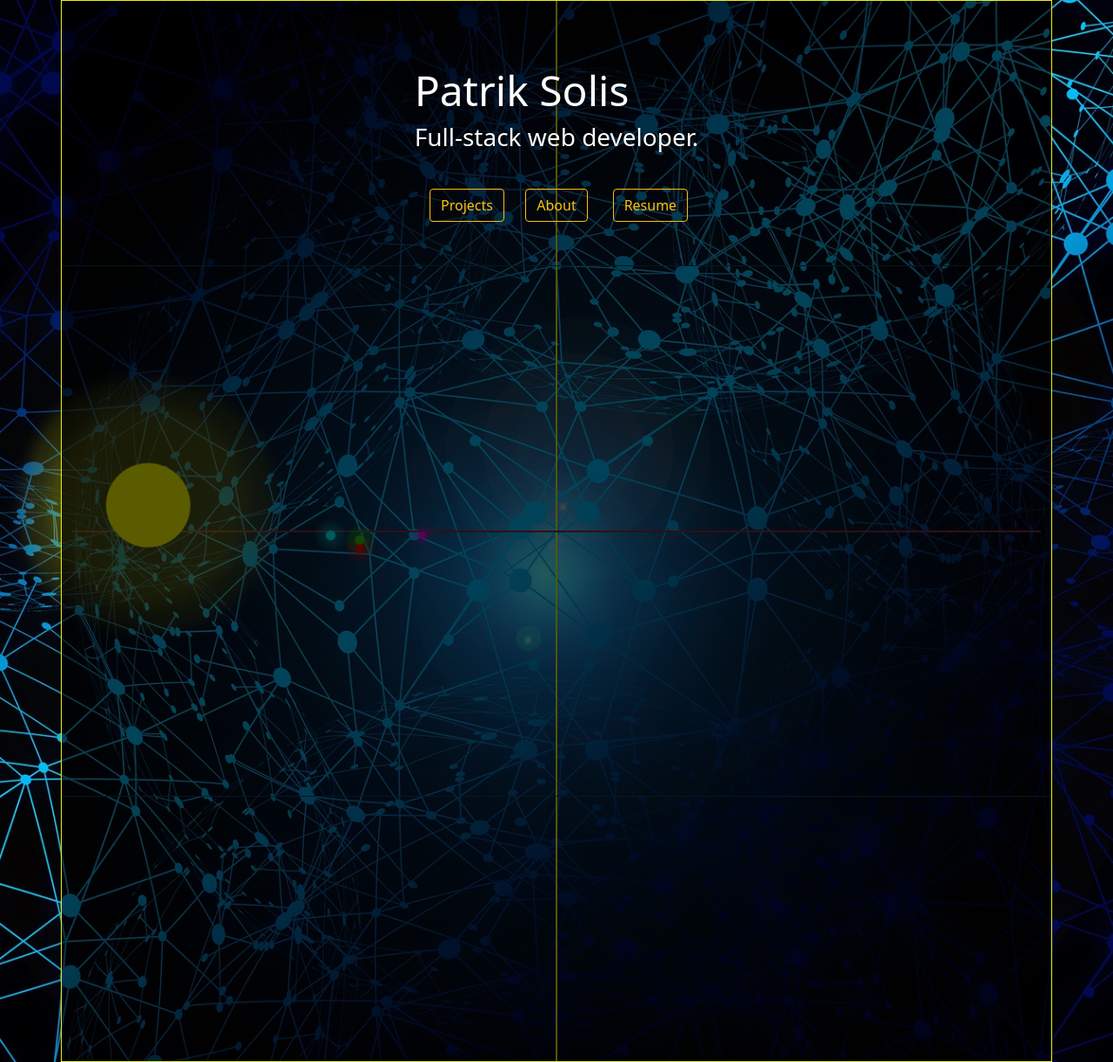
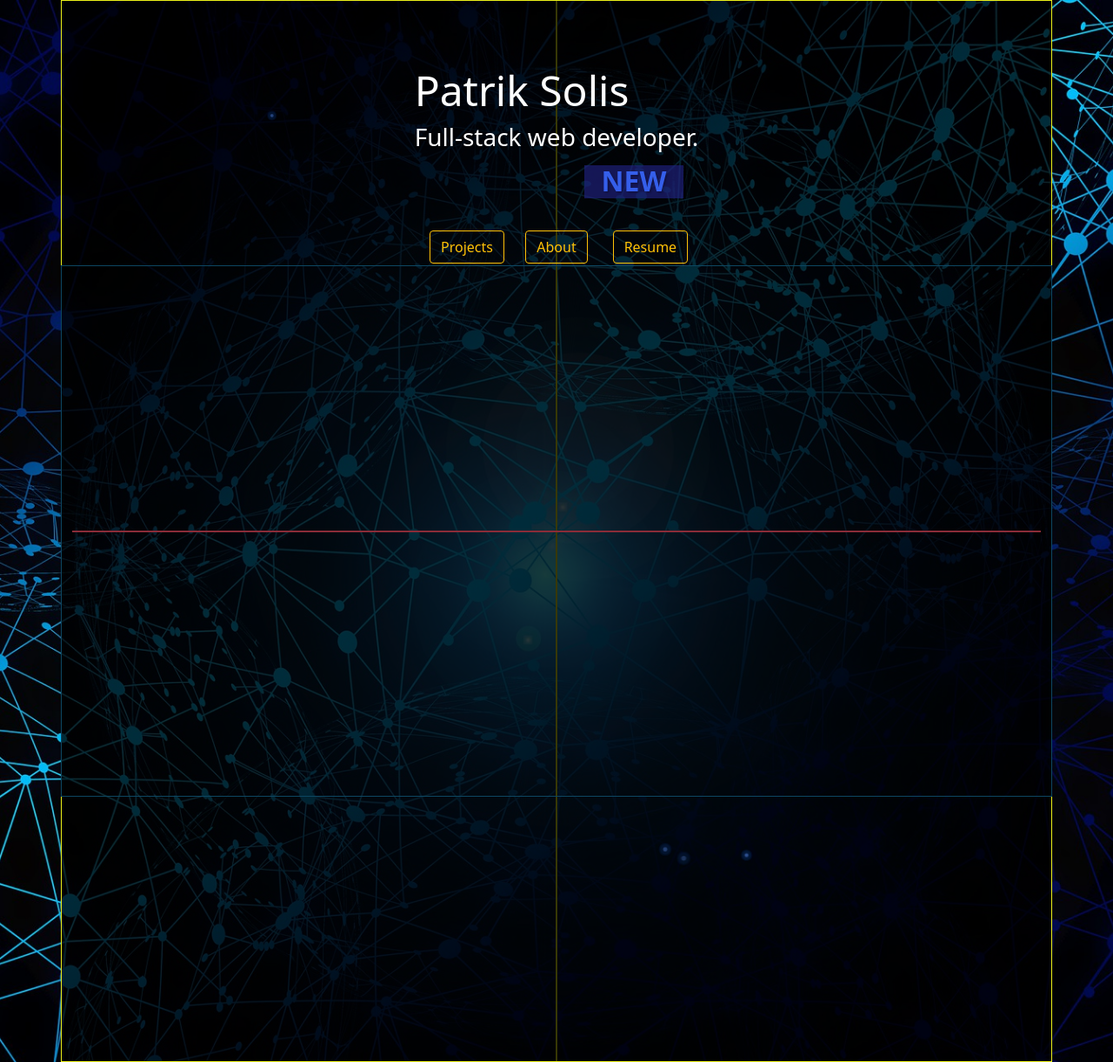
Before and after one commit to Ario124/Portfolio, a Django app: page / in a window 1280 px wide. Shown: the whole page at 87% size. Run offline with Django 3.2, Linux system fonts and the light colour scheme.

Commit message:
Added scroll text animation to display needed information inside home.html

```diff
--- a/base/templates/base/home.html
+++ b/base/templates/base/home.html
@@ -23,18 +23,18 @@
         <div class="masthead" style="background-image: url('static/images/bg_5.jpg');">
 
           <div class="d-flex justify-content-center align-items-center">
+
+            <div class="container effects_container2" style="border:1px solid rgb(236, 240, 25)";>
             <div class="container effects_container3 align-items-center" style="border:1px solid rgb(13, 70, 97)";>
               <div class="col" style="border:1px solid rgb(138, 44, 56)";>
-              <span style="--size:2; --color:#0ff;"></span>
-              <span style="--size:3; --color:#0f0;"></span>
-              <span style="--size:4; --color:#f0f;"></span>
-              <span style="--size:5; --color:#ff0000;"></span>
-              <span style="--size:6; --color:#ffff00;"></span>
+              <span style="--size:2; --color:rgb(65, 94, 148);"></span>
+              <span style="--size:3; --color:rgb(65, 94, 148);"></span>
+              <span style="--size:4; --color:rgb(65, 94, 148);"></span>
+              <span style="--size:5; --color:rgb(65, 94, 148);"></span>
+              <span style="--size:6; --color:rgb(65, 94, 148);"></span>
 
               </div>
             </div>
-            <div class="container effects_container2" style="border:1px solid rgb(236, 240, 25)";>
-
 
             </div>
 
@@ -49,6 +49,27 @@
                   </div>
                 </div>
                 </div>
+
+                <div class="testo_box">
+                <!-- Scroller Start -->
+
+                <div class="scroller scrolling-words-container">
+                  <div class="text-center scrolling-words-box">
+                    <ul>
+                      <li style="color: #ea4335">Python</li>
+                      <li style="color: #122d58">Django</li>
+                      <li style="color: #34a853">SQL</li>
+                      <li style="color: #fbbc04">Scripts</li>
+                      <li style="color: #ea3571">CSS3</li>
+                      <li style="color: #355fea">NEW</li>
+                      <li style="color: #0ccc3c">OK</li>
+                    </ul>
+                  </div>
+                </div>
+
+                <!-- Scroller End -->
+                </div>
+
 
               <!-- Buttons container -->
 
@@ -103,5 +124,4 @@
 </div>
 
 
-
 {% endblock %}
--- a/static/styles/style.css
+++ b/static/styles/style.css
@@ -79,8 +79,19 @@ h1 {
   /* border: 1px solid red; */
 }
 
+.testo_box {
+  margin-top: 8rem;
+  position: absolute;
+  width: auto;
+  height: 10rem;
+  display: flex;
+  justify-content: center;
+  align-items: center;
+  /* border: 1px solid red; */
+}
+
 .buttons_container {
-  margin-top: 12rem;
+  margin-top: 15rem;
   position: absolute;
   width: 100%;
   display: flex;
@@ -183,45 +223,80 @@ span::before{
   left: -10px;
   background: var(--color);
   border-radius: 50%;
-  box-shadow: 0px 0px 1px 2px rgba(0, 255, 255, .1),
-  0px 0px 1px 4px rgba(0, 255, 255, .1),
-  0px 0px 1px 6px rgba(0, 255, 255, .1);
+  box-shadow: 0px 0px 2px 5px rgba(42, 92, 168, 0.123),
+  0px 0px 1px 4px rgba(42, 92, 168, 0.123),
+  0px 0px 1px 6px rgba(42, 92, 168, 0.123);
 }
 
 
 
 span:nth-child(2)::before {
-  box-shadow: 0px 0px 2px 5px rgba(0, 255, 0, .1),
-  0px 0px 1px 4px rgba(0, 255, 0, .1),
-  0px 0px 1px 6px rgba(0, 255, 0, .1);
+  box-shadow: 0px 0px 2px 5px rgba(42, 92, 168, 0.123),
+  0px 0px 1px 4px rgba(42, 92, 168, 0.123),
+  0px 0px 1px 6px rgba(42, 92, 168, 0.123);
 }
 
 span:nth-child(3)::before {
-  box-shadow: 0px 0px 2px 5px rgba(255, 0, 255, .1),
-  0px 0px 1px 4px rgba(255, 0, 255, .1),
-  0px 0px 1px 6px rgba(255, 0, 255, .1);
+  box-shadow: 0px 0px 2px 5px rgba(42, 92, 168, 0.123),
+  0px 0px 1px 4px rgba(42, 92, 168, 0.123),
+  0px 0px 1px 6px rgba(42, 92, 168, 0.123);
 }
 
 span:nth-child(4)::before {
-  box-shadow: 0px 0px 2px 5px rgba(255, 0, 0, .1),
-  0px 0px 1px 4px rgba(255, 0, 0, .1),
-  0px 0px 1px 6px rgba(255, 0, 0, .1);
+  box-shadow: 0px 0px 2px 5px rgba(42, 92, 168, 0.123),
+  0px 0px 1px 4px rgba(42, 92, 168, 0.123),
+  0px 0px 1px 6px rgba(42, 92, 168, 0.123);
 }
 
 span:nth-child(5)::before {
-  box-shadow: 0px 0px 2px 5px rgba(255, 255, 0, .1),
-  0px 0px 1px 4px rgba(255, 255, 0, .1),
-  0px 0px 1px 6px rgba(255, 255, 0, .1);
+  box-shadow: 0px 0px 2px 5px rgba(42, 92, 168, 0.123),
+  0px 0px 1px 4px rgba(42, 92, 168, 0.123),
+  0px 0px 1px 6px rgba(42, 92, 168, 0.123);
 }
 
 
+/* CYAN */
 span:nth-child(1) {
+  animation-duration: 15s;
+  padding: 8%;
+}
+
+/* GREEN */
+span:nth-child(2) {
+  animation-duration: 22s;
+  animation-direction: alternate;
+  padding: 19%;
+}
+
+/* PURPLE */
+span:nth-child(3) {
+  animation-duration: 18s;
+  animation-direction:alternate;
+  padding-top: 44%;
+  padding-left: 255%;
+}
+
+/* RED */
+span:nth-child(4) {
+  padding: 15%;
+  animation-duration: 17s;
+}
+
+/* YELLOW */
+span:nth-child(5) {
+  animation-direction: reverse;
+  animation-duration: 19s;
+}
+
+
+/* span:nth-child(1) {
   animation-duration: 30s;
+  padding: -33px;
 }
 
 span:nth-child(2) {
   animation-duration: 20s;
-  padding: 9px;
+  padding: 99px;
   animation-direction: alternate;
 }
 
@@ -232,14 +307,14 @@ span:nth-child(3) {
 }
 span:nth-child(4) {
   padding: 29px;
-  animation-duration: 10s;
+  animation-duration: 12s;
   animation-direction: reverse;
 }
 span:nth-child(5) {
-  padding: 39px;
+  padding: -69px;
   animation-duration: 18.8s;
   animation-direction: alternate-reverse;
-}
+} */
 
 
 
@@ -290,7 +365,7 @@ span:nth-child(5) {
 
 /* Darker filter on top of bg image & below main content so animations can be under filter */
 .effects_container2 {
-  background: rgba(0, 0, 0, 0.644);
+  background: rgba(0 0 0 / 77%);
   height: 100vh;
   position: fixed;
   width: 100%;
@@ -310,3 +385,77 @@ span:nth-child(5) {
   align-items: center;
   text-align: center;
 }
+
+
+.scrolling-words-container {
+  display: flex;
+  align-items: center;
+  font-size: 2rem;
+  font-weight: 600;
+}
+.scrolling-words-box {
+  height: 3rem;
+  margin: auto;
+  overflow: hidden;
+}
+
+.scrolling-words-box ul li {
+  align-items: center;
+  justify-content: flex-end;
+  height: 3rem;
+  list-style: none;
+  background: rgba(34, 36, 133, 0.63);
+}
+
+
+
+
+
+/* Scroller styling */
+.scroller {
+  height: 1.2em;
+  line-height: 1.2em;
+  position: relative;
+  overflow: hidden;
+  width: 10em;
+}
+.scroller > .scrolling-words-box > ul {
+  position: absolute;
+  top: 0;
+  animation: slide 14s infinite;
+  font-weight: bold;
+
+}
+
+
+
+@keyframes slide {
+  0% {
+    top: 0;
+  }
+  10% {
+    top: -1.7em;
+  }
+  20% {
+    top: -3.1em;
+  }
+  30% {
+    top: -4.6em;
+  }
+  40% {
+    top: -6.2em;
+  }
+  50% {
+    top: -7.6em;
+  }
+  60% {
+    top: -9.2em;
+  }
+  70% {
+
+  }
+  80% {
+  }
+  100% {
+  }
+}
```
Also changed, not shown: other parts of static/styles/style.css (+44 -15 lines).
